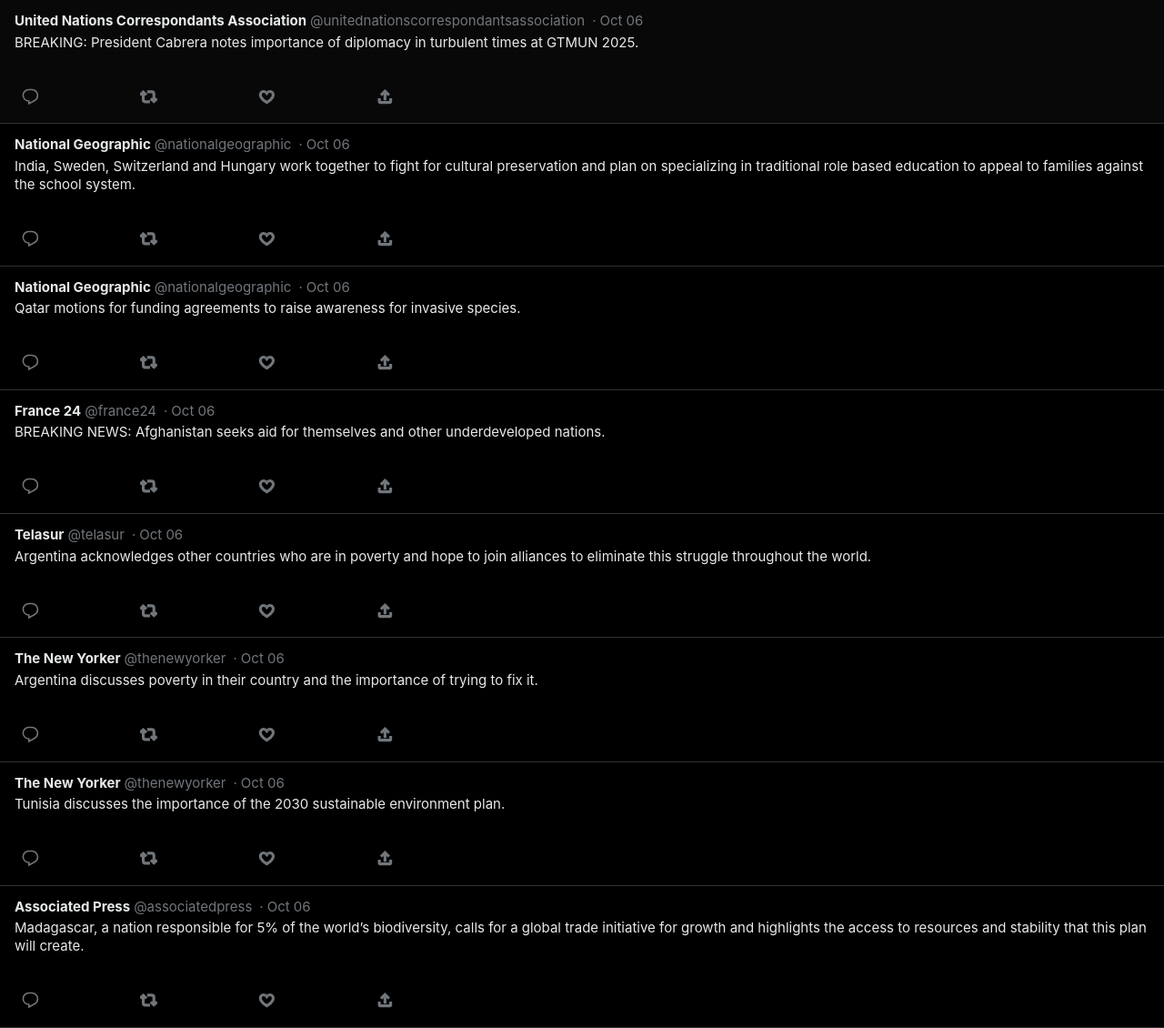
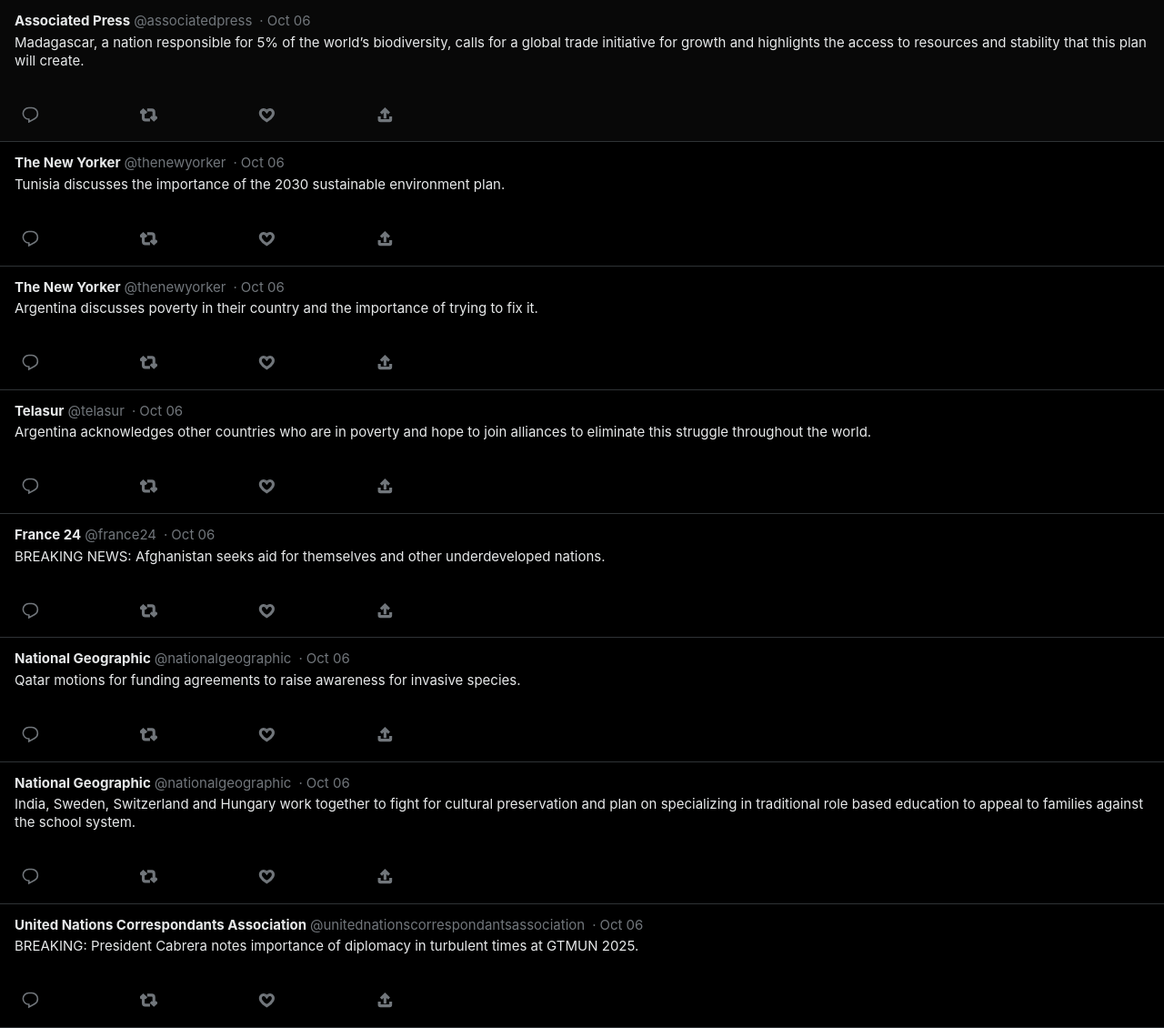
Before and after one commit to parviam/unca-blog, a Jekyll site: the page built from index.html, in a window 1280 px wide. Shown: the whole page at 91% size. Built offline with Jekyll 4.4.1, drawn with Linux system fonts in a browser that asks for light colours.

Commit message:
not reverse

```diff
--- a/index.html
+++ b/index.html
@@ -3,7 +3,7 @@
 ---
 
 <div class="feed">
-    {% assign sorted_posts = site.posts | sort: 'date' | reverse %}
+    {% assign sorted_posts = site.posts | sort: 'date' %}
     {% for post in sorted_posts %}
     <div class="post">
         <div class="post-header">
```
